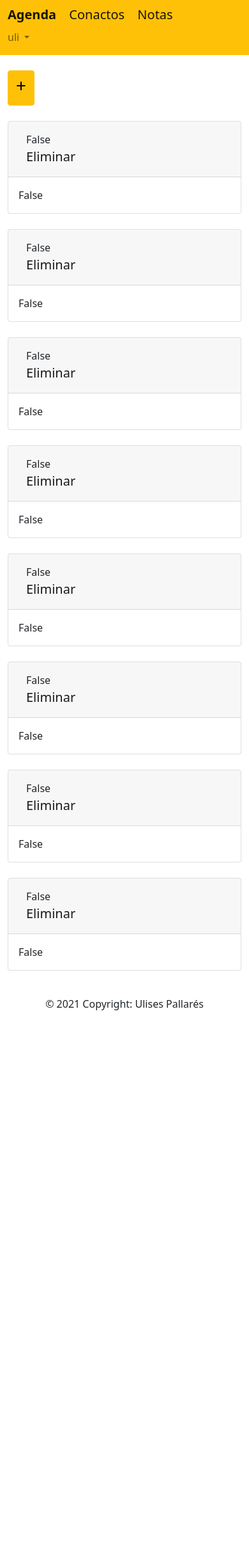
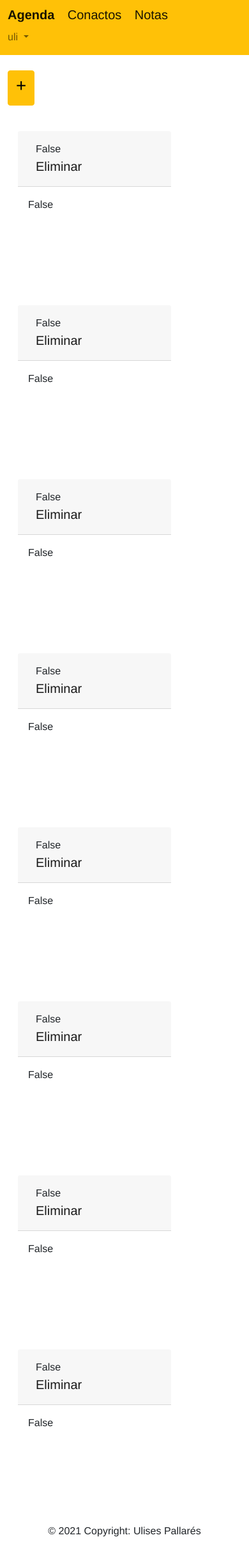
Before and after one commit to ulisespallares888/Agenda, a Django app: page /lista_notas in a window 390 px wide. Shown: the whole page at 64% size. Before the commit the page ends 1579 px from the top, so only its background shows below. Run offline with Django 3.2, Linux system fonts and the light colour scheme; a user stored in the database is signed in; data comes from the database, SQL or seed files in the repository; both versions use the stored data as it was after the commit; some libraries are stand-ins or nearby versions.

Commit message:
mas responsive aun

```diff
--- a/Agenda_contactos/static/css/crud.css
+++ b/Agenda_contactos/static/css/crud.css
@@ -44,3 +44,37 @@ th{
 	  width: 100%;
 	}
   }
+
+
+
+
+  :root {
+    --cardWidth: 240px;
+    --cardHeight: 240px;
+    --cardMargin: 16px;
+  }
+
+  html, body {
+    height: 100%;
+    margin: 0;
+
+    font-family: Helvetica;
+    width: 100%;
+  }
+
+
+  .main-section {
+    display: flex;
+    justify-content: flex-start;
+    flex-wrap: wrap;
+
+  }
+  .cards {
+    width: var(--cardWidth);
+    height: var(--cardHeight);
+    margin: var(--cardMargin);
+
+
+    background: #fff;
+
+  }
--- a/Notitas/templates/crud_notitas.html
+++ b/Notitas/templates/crud_notitas.html
@@ -65,8 +65,13 @@
 <br>
 <br>
 
-{% for nota in notatias %}
-<div class="card">
+
+<section class="main-section">
+
+  {% for nota in notatias %}
+
+
+  <div class="cards">
     <div class="card-header">
 
         <nav class="navbar navbar-expand-lg navbar-light">
@@ -90,10 +95,7 @@
 </div>
 
 
-<br>
-
 {% endfor %}
 
-</div>
-
+</section>
 {% endblock %}
```
Also changed, not shown: db.sqlite3.
